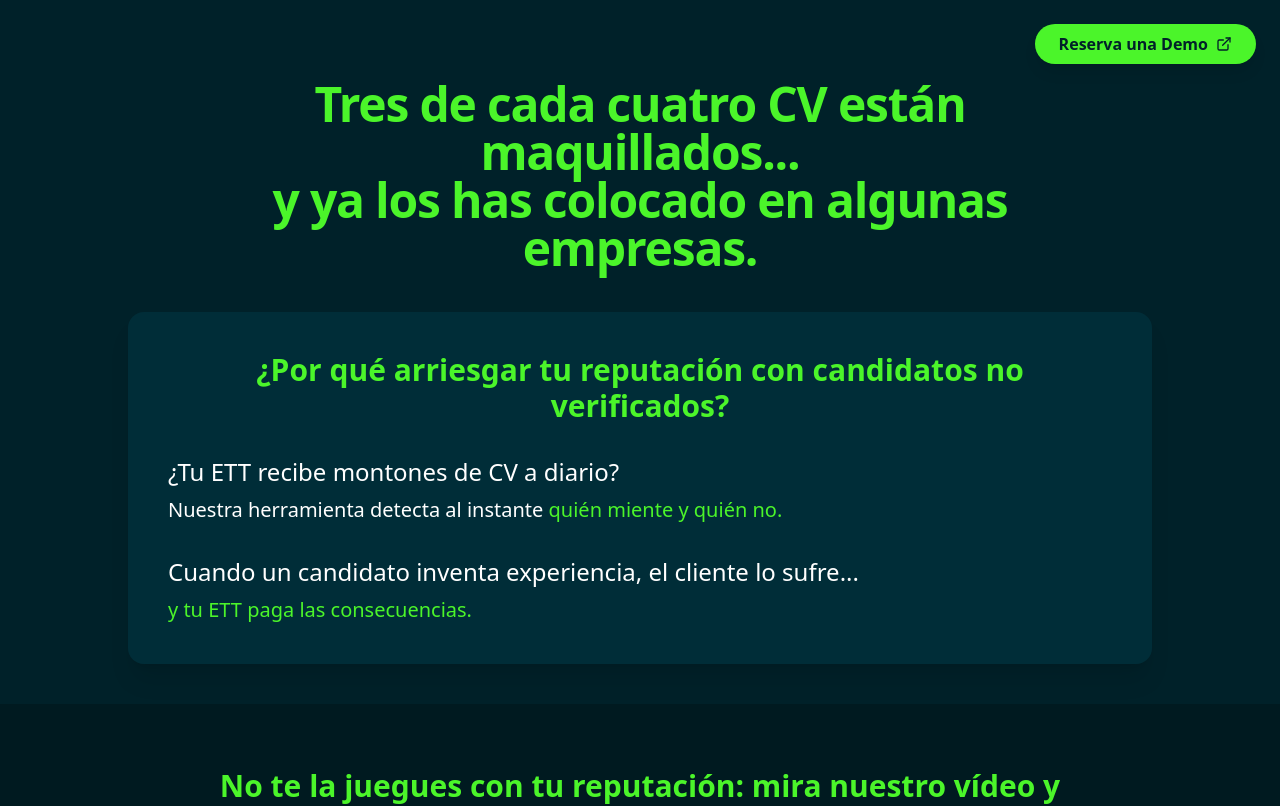
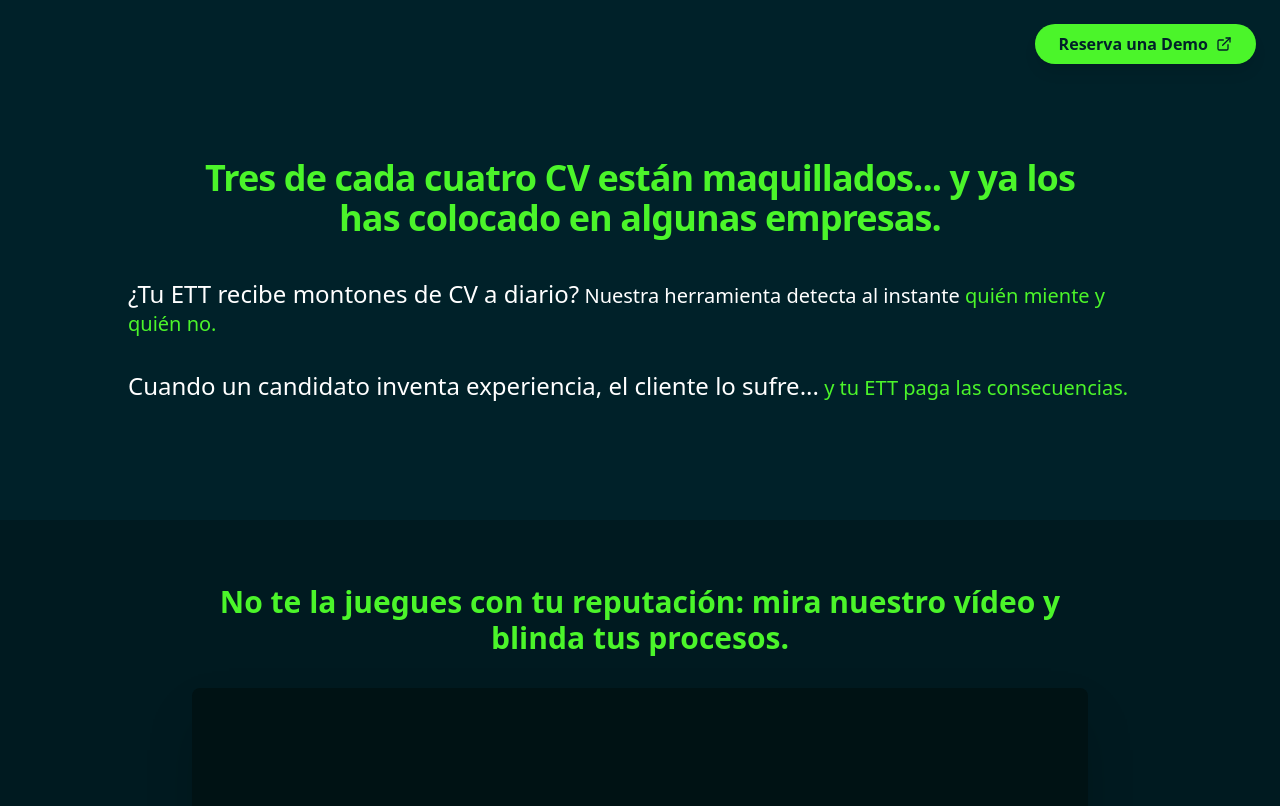
Before and after one commit to jaimeestevez/truthful-landing-form, a React (Vite) app: page / in a window 1280 px wide. Shown: the top 806 px of the page. Built offline with nearby package versions, Linux system fonts and the light colour scheme.

Commit message:
Fix: Hero component text and layout
Refactor Hero component to adjust text size and layout, and remove unnecessary elements.

```diff
--- a/src/components/Hero.tsx
+++ b/src/components/Hero.tsx
@@ -12,31 +12,22 @@ const Hero: React.FC<HeroProps> = ({ scrollToVideo }) => {
       <div className="container py-16 md:py-20 w-full">
         <div className="max-w-5xl mx-auto space-y-10 fade-in">
           <div className="text-center space-y-4">
-            <h1 className="text-3xl md:text-5xl font-bold tracking-tight text-[#4BF52A] leading-tight max-w-4xl mx-auto">
-              Tres de cada cuatro CV están maquillados...<br />
-              y ya los has colocado en algunas empresas.
+            <h1 className="text-2xl md:text-4xl font-bold tracking-tight text-[#4BF52A] leading-tight max-w-4xl mx-auto">
+              Tres de cada cuatro CV están maquillados... y ya los has colocado en algunas empresas.
             </h1>
           </div>
-
-          <div className="bg-[#00313d]/80 backdrop-blur-sm p-8 md:p-10 rounded-2xl shadow-xl">
-            <h2 className="text-2xl md:text-3xl font-semibold text-[#4BF52A] text-center mb-8">
-              ¿Por qué arriesgar tu reputación con candidatos no verificados?
-            </h2>
 
           <div className="space-y-8">
             <div className="flex flex-col space-y-2">
               <p className="leading-relaxed text-lg md:text-xl">
-                  <span className="font-medium text-xl md:text-2xl text-white block mb-2">¿Tu ETT recibe montones de CV a diario?</span>
-                  Nuestra herramienta detecta al instante <span className="text-[#4BF52A] font-medium">quién miente y quién no.</span>
+                <span className="font-medium text-xl md:text-2xl text-white">¿Tu ETT recibe montones de CV a diario?</span> Nuestra herramienta detecta al instante <span className="text-[#4BF52A] font-medium">quién miente y quién no.</span>
               </p>
             </div>
 
             <div className="flex flex-col space-y-2">
               <p className="leading-relaxed text-lg md:text-xl">
-                  <span className="font-medium text-xl md:text-2xl text-white block mb-2">Cuando un candidato inventa experiencia, el cliente lo sufre...</span>
-                  <span className="text-[#4BF52A] font-medium">y tu ETT paga las consecuencias.</span>
+                <span className="font-medium text-xl md:text-2xl text-white">Cuando un candidato inventa experiencia, el cliente lo sufre...</span> <span className="text-[#4BF52A] font-medium">y tu ETT paga las consecuencias.</span>
               </p>
-              </div>
             </div>
           </div>
         </div>
```
Lines whose indentation alone changed are shown as unchanged.
